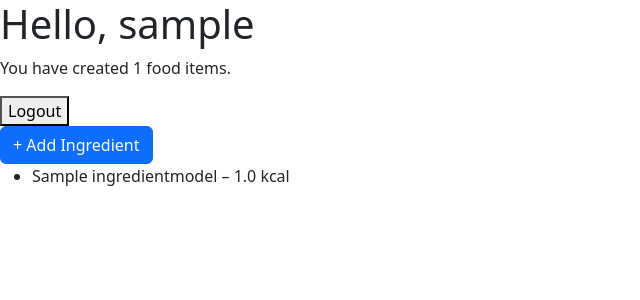
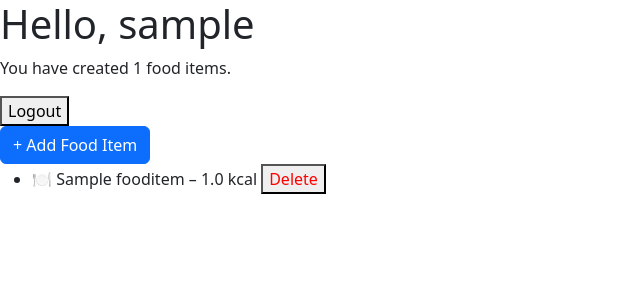
Before and after one commit to Rakhyvel/piecemeal, a Django app: page / in a window 1280 px wide. Shown: the top 300 px of the page, without its empty margins (0-640 px from the left). Run offline with Django 5.2, Linux system fonts and the light colour scheme; a user stored in the database is signed in; tables that the repository leaves empty hold one stand-in row (values such as "Sample post").

Commit message:
add and remove meals

```diff
--- a/piecemeal_app/models.py
+++ b/piecemeal_app/models.py
@@ -3,11 +3,35 @@ from django.contrib.auth.models import User
 
 
 # Stores macros directly
-class IngredientModel(models.Model):
+class FoodItem(models.Model):
     name = models.CharField(max_length=100)
     owner = models.ForeignKey(User, on_delete=models.CASCADE, related_name="food_items")
 
+    is_meal = models.BooleanField(default=False)
     calories = models.FloatField(default=0)
     protein = models.FloatField(default=0)
     carbs = models.FloatField(default=0)
     fats = models.FloatField(default=0)
+
+    def total_macros(self):
+        if not self.is_meal:
+            return {
+                "calories": self.calories,
+                "protein": self.protein,
+                "carbs": self.carbs,
+                "fats": self.fats,
+            }
+        else:
+            total = {"calories": 0, "protein": 0, "carbs": 0, "fats": 0}
+            for entry in self.entries.all():
+                child_macros = entry.item.total_macros()
+                factor = entry.quantity
+                for k in total:
+                    total[k] += child_macros[k] * factor
+            return total
+
+
+class MealEntry(models.Model):
+    meal = models.ForeignKey(FoodItem, on_delete=models.CASCADE, related_name="entries")
+    item = models.ForeignKey(FoodItem, on_delete=models.CASCADE)
+    quantity = models.FloatField(default=1)
--- a/piecemeal_app/templates/piecemeal_app/home.html
+++ b/piecemeal_app/templates/piecemeal_app/home.html
@@ -14,42 +14,39 @@
         <button type="submit">Logout</button>
     </form>
 
-    <button id="add-ingredient-btn" class="btn btn-primary">
-        + Add Ingredient
+    <button id="add-food-item-btn" class="btn btn-primary">
+        + Add Food Item
     </button>
 
     <!-- Modal container -->
-    <div class="modal fade" id="ingredientModal" tabindex="-1" role="dialog" aria-hidden="true">
+    <div class="modal fade" id="foodItemModal" tabindex="-1" role="dialog" aria-hidden="true">
         <div class="modal-dialog modal-dialog-centered">
-            <div class="modal-content" id="ingredientModalContent">
+            <div class="modal-content" id="foodItemModalContent">
                 <!-- The form HTML will be loaded here via AJAX -->
             </div>
         </div>
     </div>
 
-    <ul id="ingredient-list">
-        {% for ingredient in ingredients %}
-        <li>{{ ingredient.name }} – {{ ingredient.calories }} kcal</li>
-        {% endfor %}
-    </ul>
+    {% include "piecemeal_app/partials/food_item_list.html" %}
+
     <!-- JavaScript includes and inline script -->
     <script src="https://code.jquery.com/jquery-3.6.0.min.js"></script>
     <script src="https://cdn.jsdelivr.net/npm/bootstrap@5.3.0-alpha1/dist/js/bootstrap.bundle.min.js"></script>
     <script>
         // Load the form into the modal when the button is clicked
-        $("#add-ingredient-btn").click(function () {
+        $("#add-food-item-btn").click(function () {
             $.ajax({
-                url: "{% url 'create_ingredient_ajax' %}",
+                url: "{% url 'create_food_item_ajax' %}",
                 type: "GET",
                 success: function (data) {
-                    $("#ingredientModalContent").html(data);
-                    $("#ingredientModal").modal("show");
+                    $("#foodItemModalContent").html(data);
+                    $("#foodItemModal").modal("show");
                 }
             });
         });
 
         // Handle form submission via AJAX
-        $(document).on("submit", "#ingredientForm", function (e) {
+        $(document).on("submit", "#foodItemForm", function (e) {
             e.preventDefault();
             var form = $(this);
             $.ajax({
@@ -58,16 +55,14 @@
                 data: form.serialize(),
                 success: function (response) {
                     if (response.success) {
-                        $("#ingredient-list").append(
-                            "<li>" + response.ingredient.name + " – " + response.ingredient.calories + " kcal</li>"
-                        );
-                        $("#ingredientModal").modal("hide");
+                        $("#food-item-list").replaceWith(response.html_list);
+                        $("#foodItemModal").modal("hide");
                         $("p#item-count").text("You have created " + response.item_count + " food items.");
                     }
                 },
                 error: function (xhr) {
                     // Re-render the form with error messages
-                    $("#ingredientModalContent").html(xhr.responseText);
+                    $("#foodItemModalContent").html(xhr.responseText);
                 }
             });
         });
--- a/piecemeal_app/templates/piecemeal_app/partials/ingredient_form.html
+++ b/piecemeal_app/templates/piecemeal_app/partials/food_item_form.html
@@ -3,7 +3,7 @@
     <button type="button" class="close" data-bs-dismiss="modal">&times;</button>
 </div>
 <div class="modal-body">
-    <form id="ingredientForm" method="post" action="{% url 'create_ingredient_ajax' %}">
+    <form id="foodItemForm" method="post" action="{% url 'create_food_item_ajax' %}">
         {% csrf_token %}
         {{ form.as_p }}
         <button type="submit" class="btn btn-primary">Save</button>
--- /dev/null
+++ b/piecemeal_app/templates/piecemeal_app/partials/food_item_list.html
@@ -0,0 +1,12 @@
+<ul id="food-item-list">
+    {% for food_item in food_items %}
+    <li>
+        {% if food_item.is_meal %}🍽️{% else %}🥕{% endif %}
+        {{ food_item.name }} – {{ food_item.calories }} kcal
+        <form method="post" action="{% url 'delete_food_item' food_item.pk %}" style="display: inline;">
+            {% csrf_token %}
+            <button type="submit" style="color: red;">Delete</button>
+        </form>
+    </li>
+    {% endfor %}
+</ul>
--- a/piecemeal_app/urls.py
+++ b/piecemeal_app/urls.py
@@ -6,8 +6,9 @@ urlpatterns = [
     path("signup/", views.signup, name="signup"),
     path("increment/", views.increment_counter, name="increment"),
     path(
-        "ingredient/create/",
-        views.create_ingredient_ajax,
-        name="create_ingredient_ajax",
+        "food_item/create/",
+        views.create_food_item_ajax,
+        name="create_food_item_ajax",
     ),
+    path("food_item/delete/<int:pk>/", views.delete_food_item, name="delete_food_item"),
 ]
--- a/piecemeal_app/views.py
+++ b/piecemeal_app/views.py
@@ -1,10 +1,12 @@
-from django.shortcuts import render, redirect
+from django.shortcuts import render, redirect, get_object_or_404
 from django.contrib.auth.forms import UserCreationForm
 from django.contrib.auth.decorators import login_required
 from django.views.decorators.http import require_POST
 from django.contrib.auth import login, logout
 from django.http import JsonResponse
-from .forms import IngredientForm
+from django.template.loader import render_to_string
+from .forms import FoodItemForm
+from .models import FoodItem
 
 # from .models import UserCounter
 
@@ -30,11 +32,11 @@ def logout_view(request):
 @login_required
 def home(request):
     item_count = request.user.food_items.count()
-    ingredients = request.user.food_items.all()
+    food_items = request.user.food_items.all()
     return render(
         request,
         "piecemeal_app/home.html",
-        {"item_count": item_count, "ingredients": ingredients},
+        {"item_count": item_count, "food_items": food_items},
     )
 
 
@@ -47,29 +49,36 @@ def increment_counter(request):
     return redirect("home")
 
 
-def create_ingredient_ajax(request):
+def create_food_item_ajax(request):
     if request.method == "POST":
-        form = IngredientForm(request.POST)
+        form = FoodItemForm(request.POST)
         if form.is_valid():
-            ingredient = form.save(commit=False)
-            ingredient.owner = request.user
-            ingredient.save()
-            ingredients = request.user.food_items.all()
+            food_item = form.save(commit=False)
+            food_item.owner = request.user
+            food_item.save()
+            food_items = request.user.food_items.all()
+            html_list = render_to_string(
+                "piecemeal_app/partials/food_item_list.html",
+                {"food_items": FoodItem.objects.filter(owner=request.user)},
+            )
             return JsonResponse(
                 {
                     "success": True,
-                    "ingredient": {
-                        "name": ingredient.name,
-                        "id": ingredient.id,
-                        "calories": ingredient.calories,
-                    },
-                    "item_count": ingredients.count(),
+                    "html_list": html_list,
+                    "item_count": food_items.count(),
                 },
             )
         else:
             return JsonResponse({"success": False, "errors": form.errors}, status=400)
     else:
-        form = IngredientForm()
+        form = FoodItemForm()
         return render(
-            request, "piecemeal_app/partials/ingredient_form.html", {"form": form}
+            request, "piecemeal_app/partials/food_item_form.html", {"form": form}
         )
+
+
+@require_POST
+def delete_food_item(request, pk):
+    food_item = get_object_or_404(FoodItem, pk=pk, owner=request.user)
+    food_item.delete()
+    return redirect("home")
```
Also changed, not shown: piecemeal_app/forms.py (+4 -4 lines), piecemeal_app/migrations/0003_remove_fooditem_macros_remove_fooditem_owner_and_more.py, piecemeal_app/migrations/0004_fooditem_mealentry_delete_ingredientmodel.py (added).
